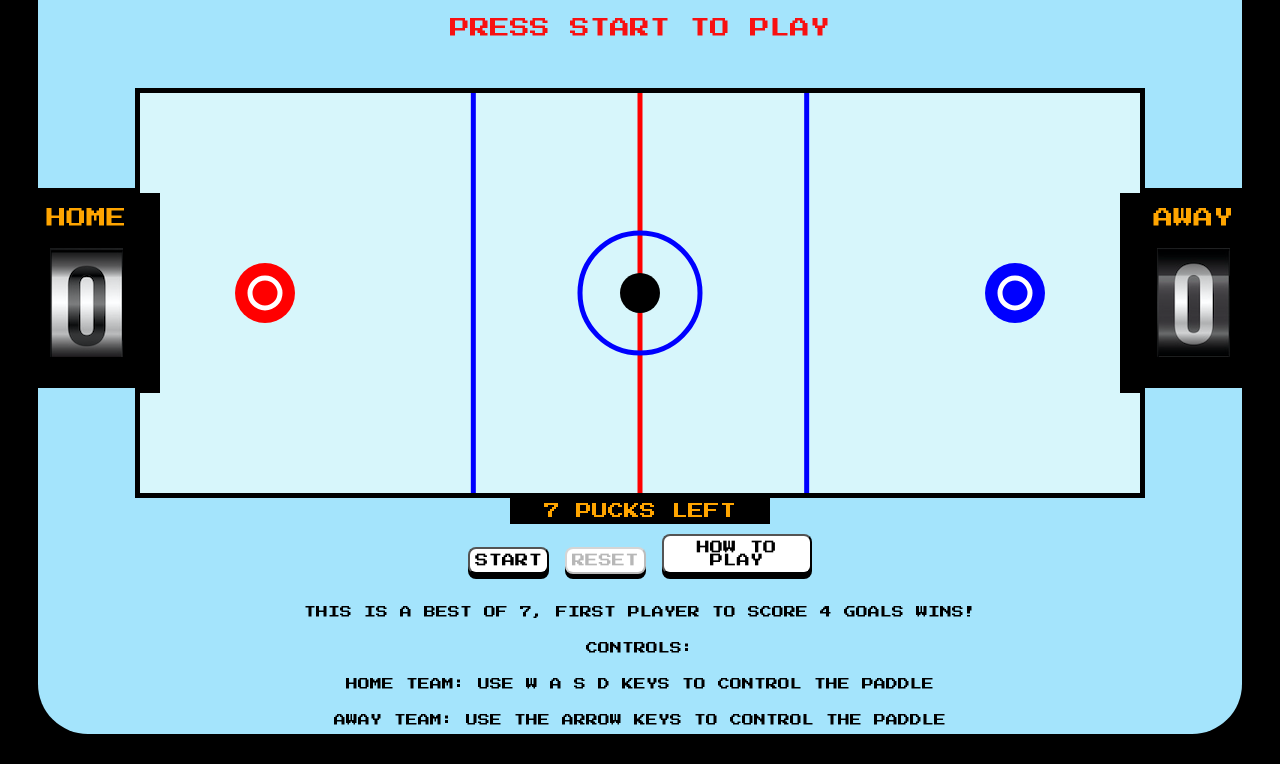
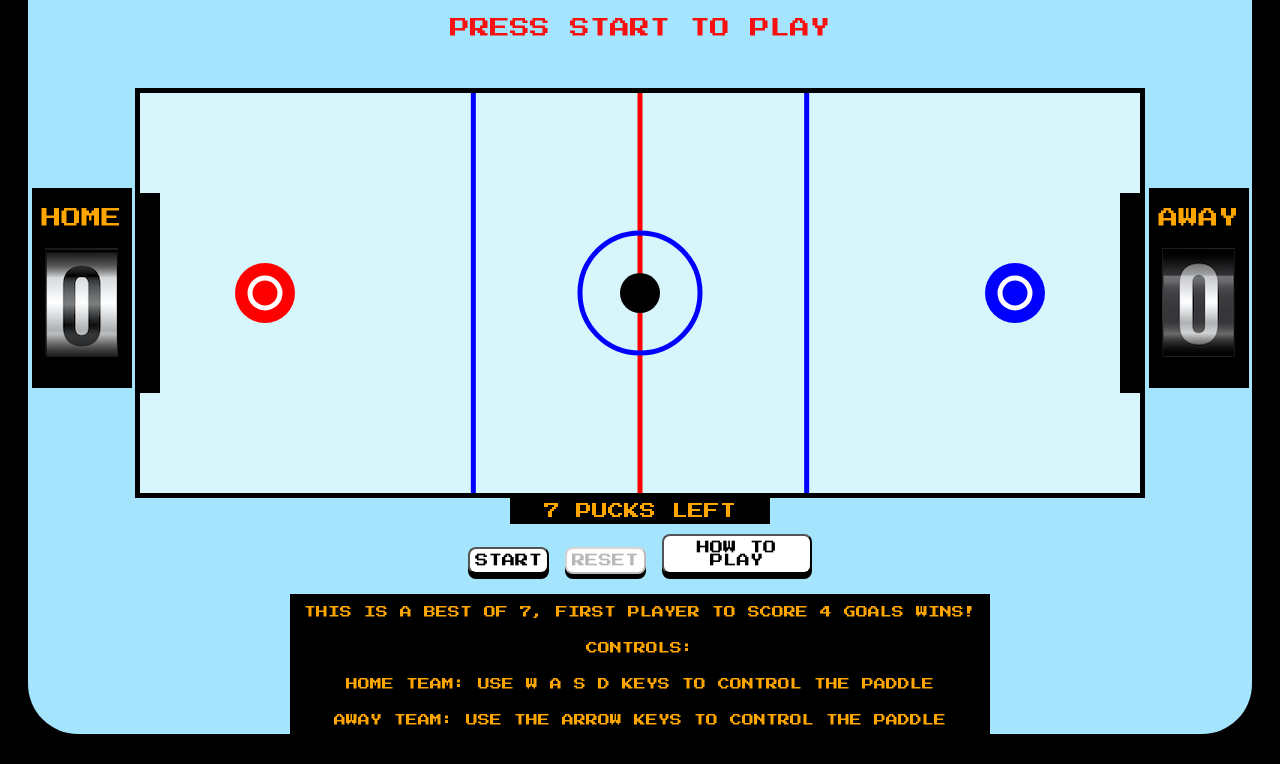
Before and after one commit to wdaimee/Air-Hockey-Game, a plain HTML site: page index.html in a window 1280 px wide. Both pictures are taken after a click on the button "HOW TO PLAY". Shown: the part 102-866 px from the top of the page. Drawn offline with nearby package versions, Linux system fonts and the light colour scheme.

Commit message:
modified styling of how-to-play paragraph to black background and orange writing

```diff
--- a/css/main.css
+++ b/css/main.css
@@ -6,7 +6,7 @@ body {
 }
 
 .wrapper {
-    margin: 30px;
+    margin: 20px;
     background-color: #A4E4FC;
     border-radius: 50px;
 }
@@ -44,11 +44,19 @@ canvas {
     flex-direction: column;
     justify-content: flex-start;
     align-items: center;
-    margin-bottom: 10px;
+    margin: 0 auto 20px;
     height: 140px;
+    width: 700px;
     font-size: 12px;
     font-style: bold;
+    background-color: #A4E4FC;
+    color: #ffa500;
 }
+
+.how-to-play.black {
+    background-color: black;
+}
+
 
 .how-to-play-btn {
     width: 150px;
--- a/js/main.js
+++ b/js/main.js
@@ -7,6 +7,7 @@ const $msgp2 = $('.msg-p2');
 const $homeScoreImg = $('.home-score-img');
 const $awayScoreImg = $('.away-score-img');
 const $numPucks = $('.num-pucks > p');
+const $howTo = $('.how-to-play');
 const $pHowTo = $('.pHowTo');
 
 //start button
@@ -133,6 +134,7 @@ const players = {
 $start_btn.click(startGame);
 $reset_btn.click(reloadGame);
 $howTo_btn.click(function() {
+    $howTo.toggleClass('black');
     $pHowTo.toggle();
 });
 document.addEventListener('keydown', keyDown);
@@ -202,6 +204,7 @@ function renderHomeScore() {
             break;
         case 4:
             $homeScoreImg.attr("src", "images/Home/4.png")
+            break;
     }
 }
 
```
